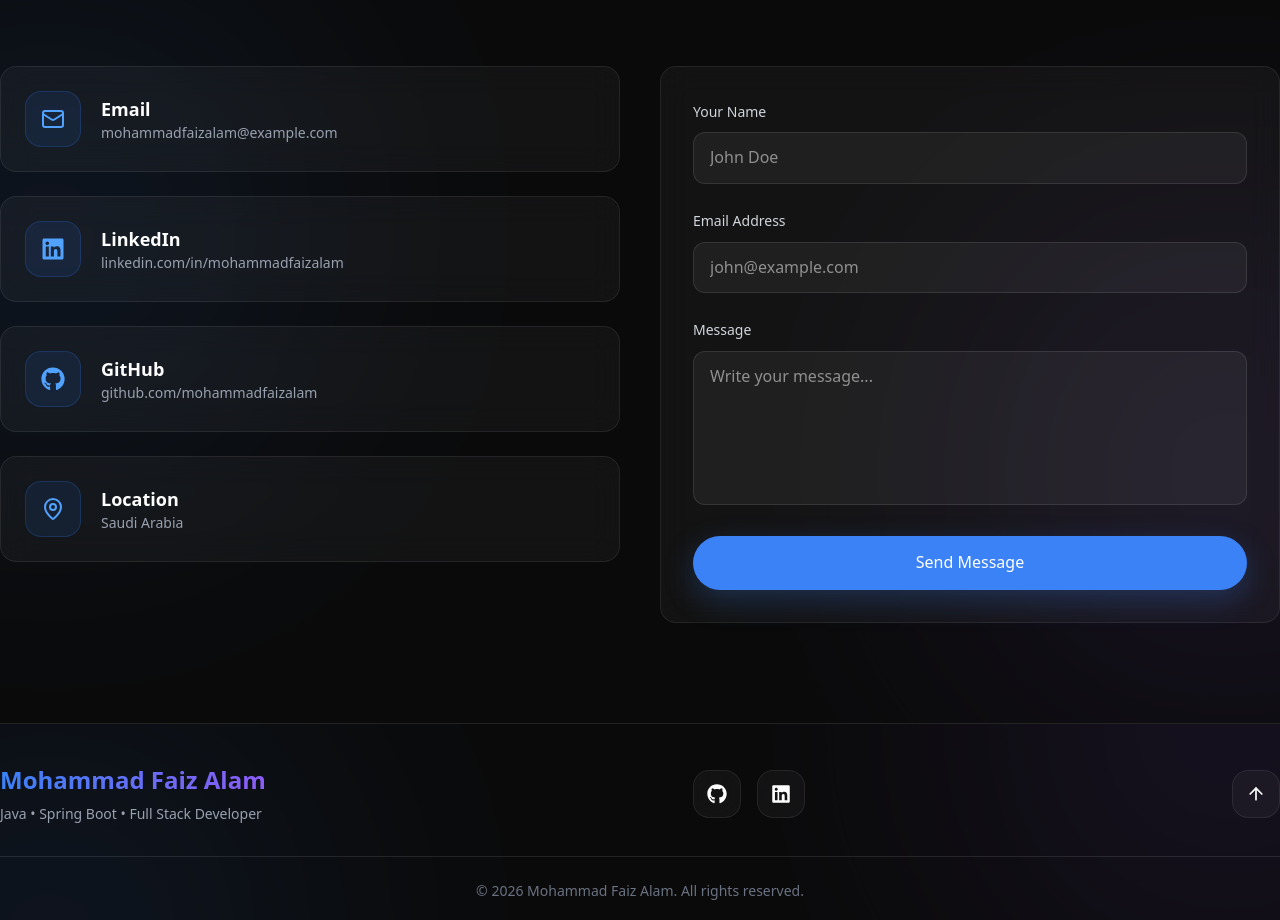
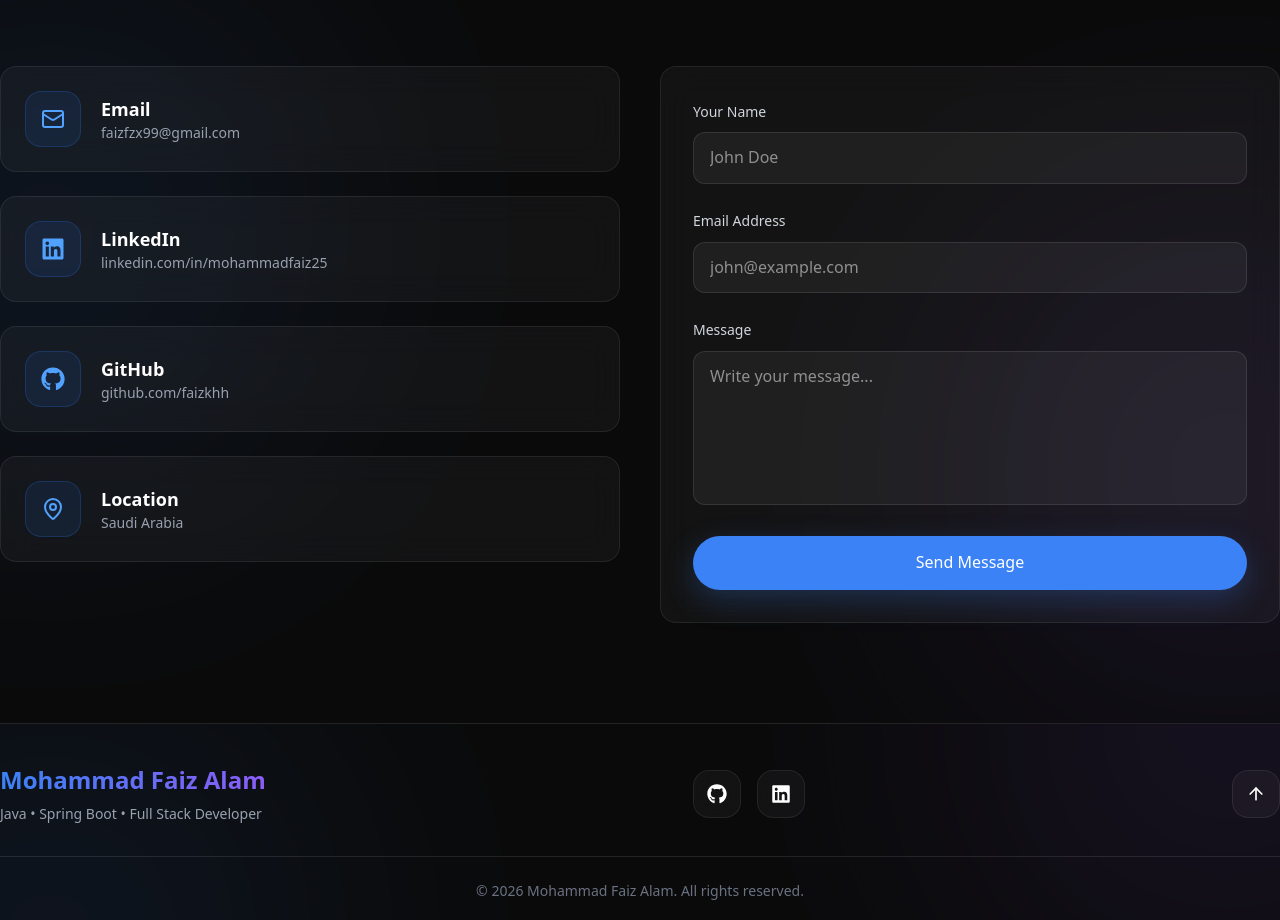
Before and after one commit to faizkhh/faiz-portfolio, a Next.js app: page / in a window 1280 px wide. Shown: the part 6082-7002 px from the top of the page. Built offline with nearby package versions, Linux system fonts and the light colour scheme.

Commit message:
update hero section UI

```diff
--- a/src/components/sections/Contact.tsx
+++ b/src/components/sections/Contact.tsx
@@ -17,21 +17,21 @@ const contactInfo = [
   {
     icon: Mail,
     title: "Email",
-    value: "mohammadfaizalam@example.com",
-    link: "mailto:mohammadfaizalam@example.com",
+    value: "faizfzx99@gmail.com",
+    link: "mailto:faizfzx99@gmail.com",
   },
 
   {
 icon: FaLinkedin,    title: "LinkedIn",
-    value: "linkedin.com/in/mohammadfaizalam",
-    link: "https://linkedin.com",
+    value: "linkedin.com/in/mohammadfaiz25",
+    link: "https://www.linkedin.com/in/mohammadfaiz25/",
   },
 
   {
     icon: FaGithub,
     title: "GitHub",
-    value: "github.com/mohammadfaizalam",
-    link: "https://github.com",
+    value: "github.com/faizkhh",
+    link: "https://github.com/faizkhh",
   },
 
   {
```
